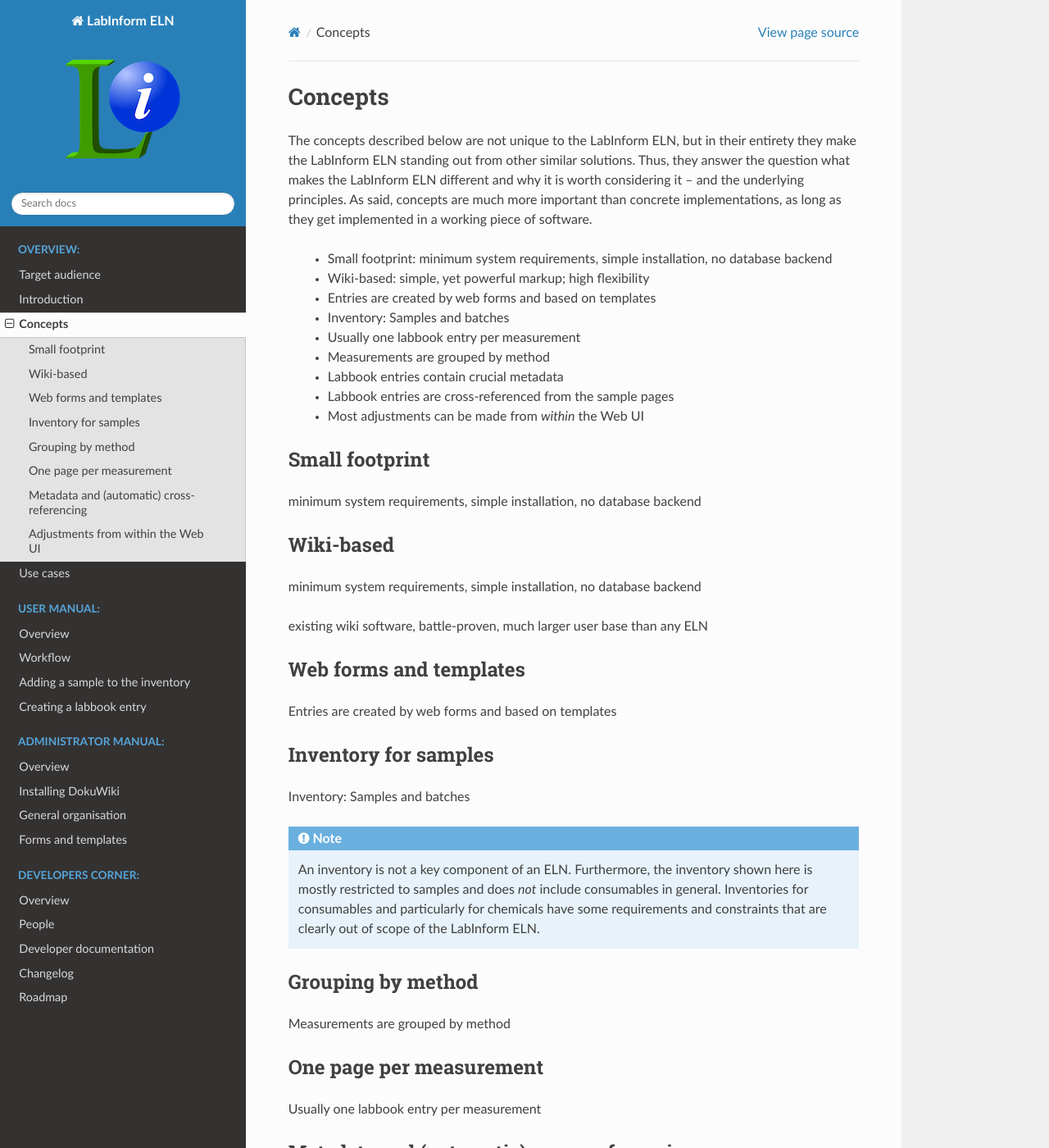
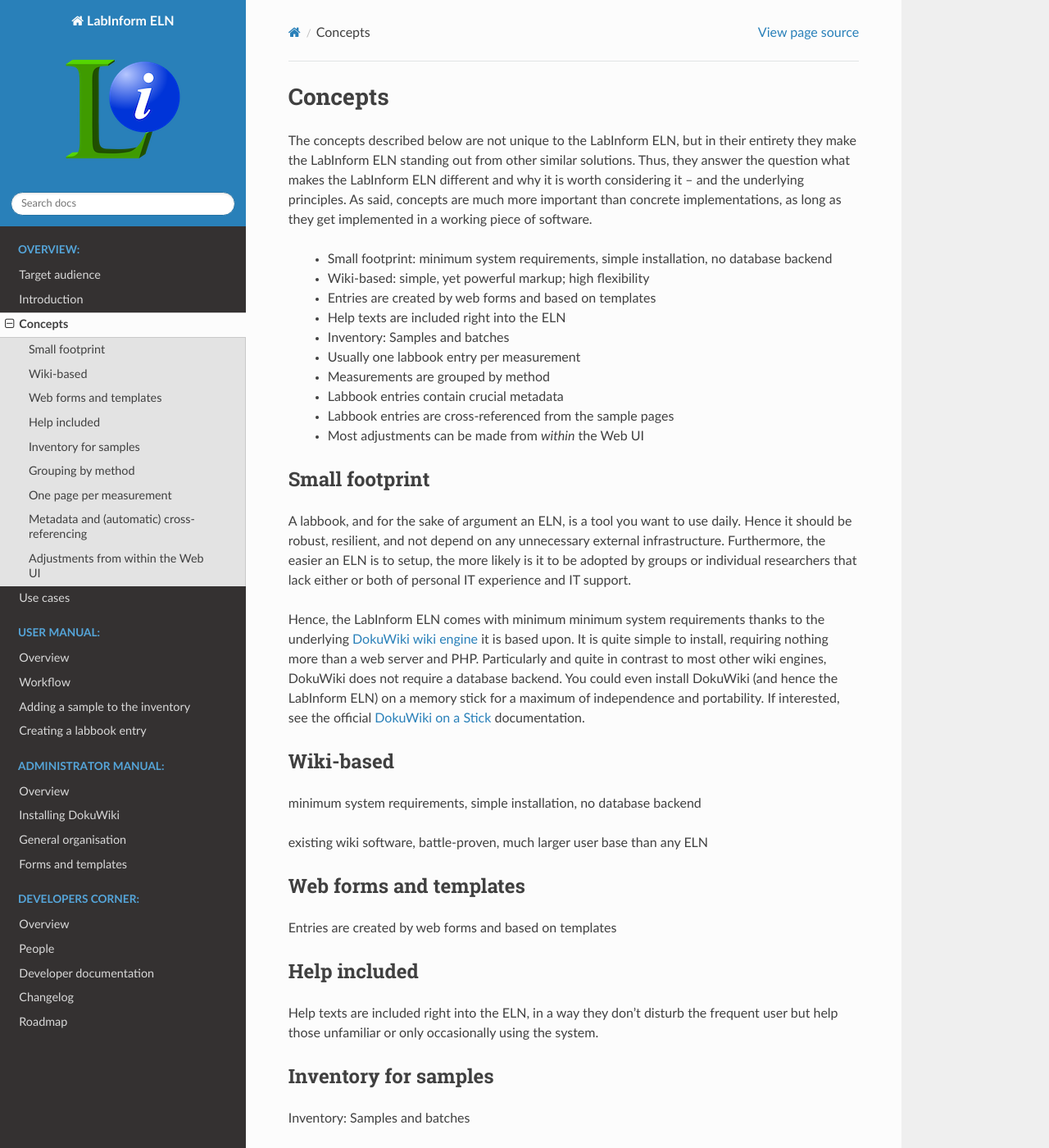
Before and after one commit to tillbiskup/labinform-eln, a Sphinx documentation site: the page built from docs/concepts.rst, in a window 1280 px wide and 1400 px high. Shown: the whole window at 82% size. Built offline with Sphinx 7.4.7 and the Read the Docs theme 2.0.0, drawn with Linux system fonts in a browser that asks for light colours.

Commit message:
Start with fleshing out concepts

```diff
--- a/docs/concepts.rst
+++ b/docs/concepts.rst
@@ -7,6 +7,7 @@
   * Small footprint: minimum system requirements, simple installation, no database backend
   * Wiki-based: simple, yet powerful markup; high flexibility
   * Entries are created by web forms and based on templates
+  * Help texts are included right into the ELN
   * Inventory: Samples and batches
   * Usually one labbook entry per measurement
   * Measurements are grouped by method
@@ -18,7 +19,9 @@
 Small footprint
 ===============
 
-minimum system requirements, simple installation, no database backend
+A labbook, and for the sake of argument an ELN, is a tool you want to use daily. Hence it should be robust, resilient, and not depend on any unnecessary external infrastructure. Furthermore, the easier an ELN is to setup, the more likely is it to be adopted by groups or individual researchers that lack either or both of personal IT experience and IT support.
+
+Hence, the LabInform ELN comes with minimum minimum system requirements thanks to the underlying `DokuWiki wiki engine <https://www.dokuwiki.org/>`_ it is based upon. It is quite simple to install, requiring nothing more than a web server and PHP. Particularly and quite in contrast to most other wiki engines, DokuWiki does not require a database backend. You could even install DokuWiki (and hence the LabInform ELN) on a memory stick for a maximum of independence and portability. If interested, see the official `DokuWiki on a Stick <https://www.dokuwiki.org/install:dokuwiki_on_a_stick>`_ documentation.
 
 
 Wiki-based
@@ -33,6 +36,12 @@
 =======================
 
 Entries are created by web forms and based on templates
+
+
+Help included
+=============
+
+Help texts are included right into the ELN, in a way they don't disturb the frequent user but help those unfamiliar or only occasionally using the system.
 
 
 Inventory for samples
```
Also changed, not shown: 1 other file.
